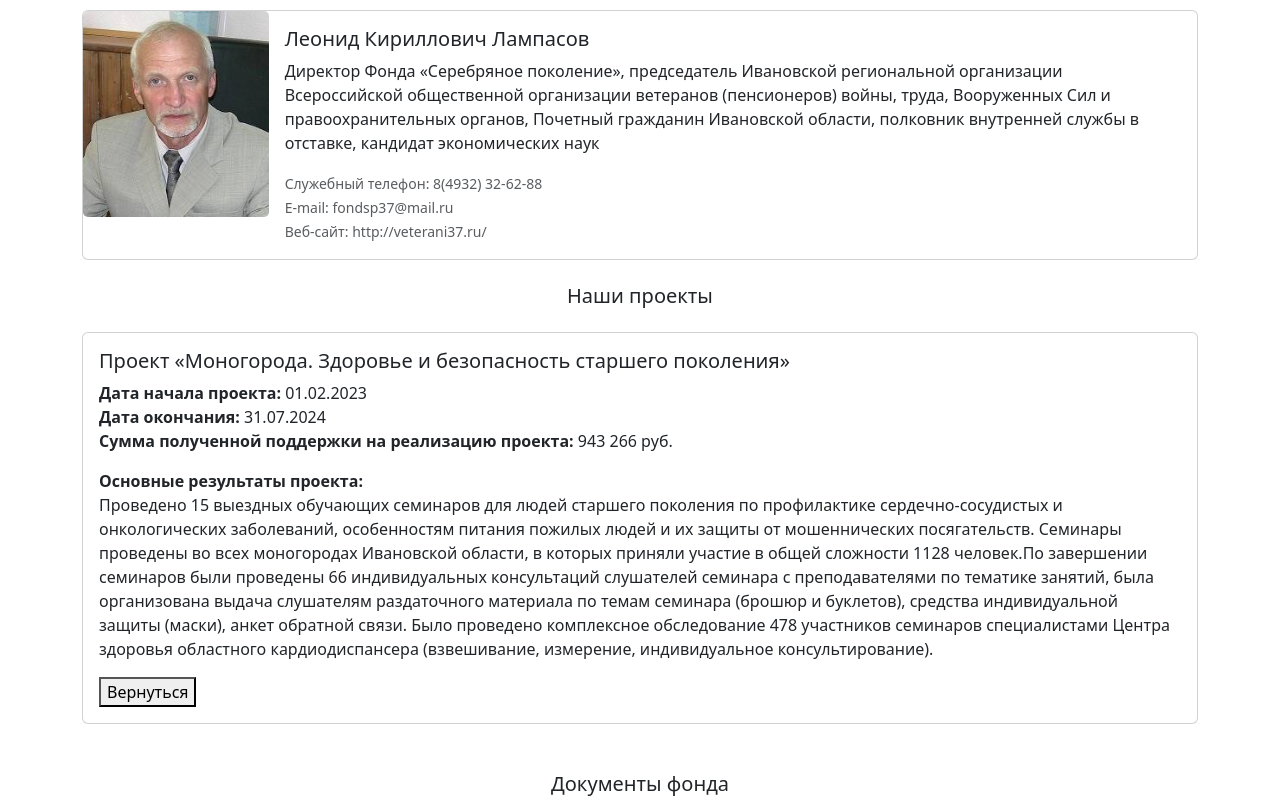
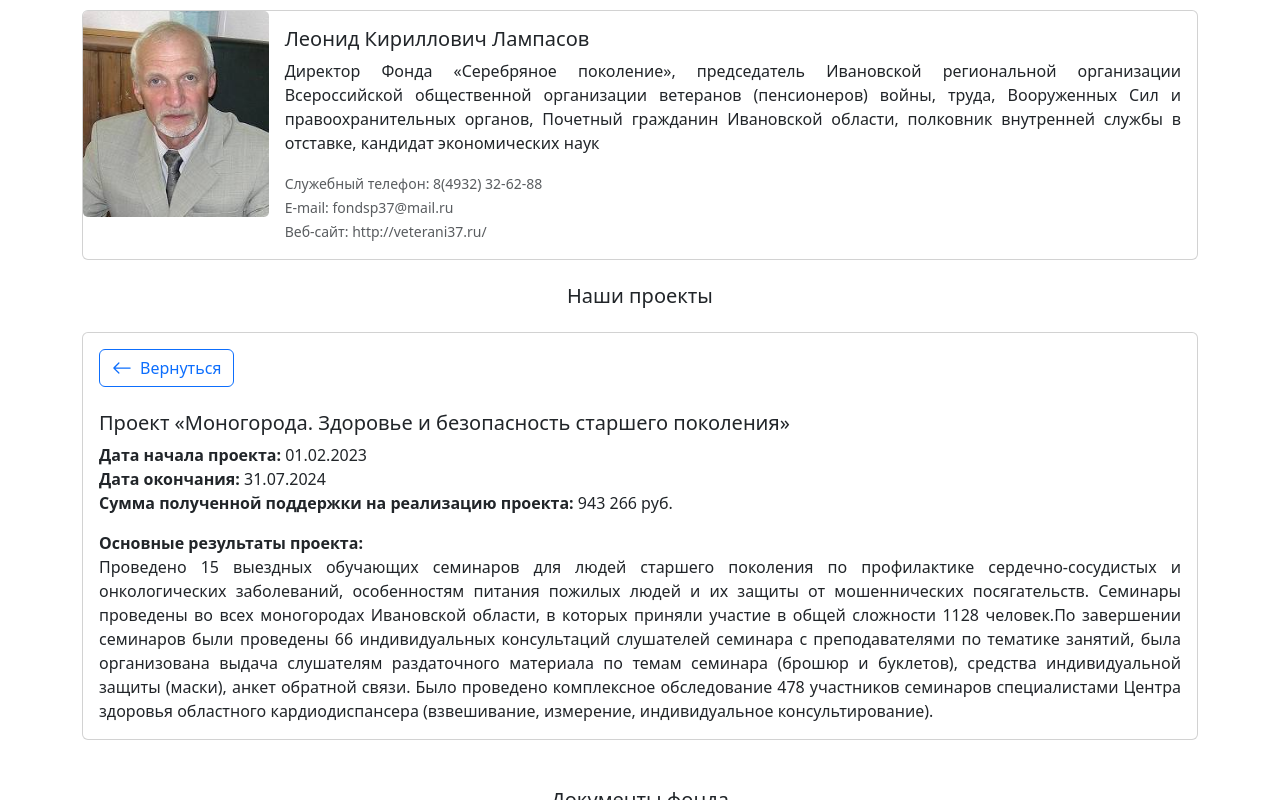
Before and after one commit to RetteraDev/social-foundation, a React (Create React App) app: page / in a window 1280 px wide. Both pictures are taken after a click on the element 260 px from the left and 1331 px from the top of the page. Shown: the part 931-1731 px from the top of the page. Built offline with nearby package versions, Linux system fonts and the light colour scheme.

Commit message:
style changes

```diff
--- a/src/components/Banner.tsx
+++ b/src/components/Banner.tsx
@@ -8,8 +8,8 @@ const Banner: React.FC = () => {
   return (
     <Card>
         <Card.Body>
-            <Card.Title>Мы рады приветствовать Вас на сайте Фонда социальной, правовой и финансовой поддержки ветеранов, пенсионеров, патриотических движений и культурно-исторического наследия «Серебряное поколение»</Card.Title>
-            <Card.Text>Мы рассчитываем на Вашу поддержку ветеранов и ветеранского движения в Ивановской области, а также в реализации инициатив нашего Фонда и  Ивановской региональной организации Всероссийской  общественной организации ветеранов (пенсионеров) войны, труда, Вооруженных Сил и правоохранительных органов по направлениям деятельности нашего Фонда</Card.Text>
+            <Card.Title style={{textAlign:'justify'}}>Мы рады приветствовать Вас на сайте Фонда социальной, правовой и финансовой поддержки ветеранов, пенсионеров, патриотических движений и культурно-исторического наследия «Серебряное поколение»</Card.Title>
+            <Card.Text style={{textAlign:'justify'}}>Мы рассчитываем на Вашу поддержку ветеранов и ветеранского движения в Ивановской области, а также в реализации инициатив нашего Фонда и Ивановской региональной организации Всероссийской общественной организации ветеранов (пенсионеров) войны, труда, Вооруженных Сил и правоохранительных органов по направлениям деятельности нашего Фонда</Card.Text>
         </Card.Body>
         <Card.Img variant="bottom" src={img} />
     </Card>
--- a/src/components/DirectorInfo.tsx
+++ b/src/components/DirectorInfo.tsx
@@ -18,7 +18,7 @@ const DirectorInfo: React.FC = () => {
         <Col>
           <Card.Body>
             <Card.Title>Леонид Кириллович Лампасов</Card.Title>
-            <Card.Text>Директор Фонда «Серебряное поколение», председатель  Ивановской региональной организации Всероссийской  общественной  организации   ветеранов (пенсионеров) войны, труда, Вооруженных Сил и правоохранительных органов, Почетный гражданин Ивановской области, полковник внутренней службы в отставке, кандидат экономических наук</Card.Text>
+            <Card.Text style={{textAlign:'justify'}}>Директор Фонда «Серебряное поколение», председатель  Ивановской региональной организации Всероссийской  общественной  организации   ветеранов (пенсионеров) войны, труда, Вооруженных Сил и правоохранительных органов, Почетный гражданин Ивановской области, полковник внутренней службы в отставке, кандидат экономических наук</Card.Text>
             <Card.Text>
               <small className="text-muted">Служебный телефон: 8(4932) 32-62-88</small>
               <Card.Text>
--- a/src/components/DocumentInfo.tsx
+++ b/src/components/DocumentInfo.tsx
@@ -39,7 +39,7 @@ const DocumentInfo: React.FC = () => {
             rel="noopener noreferrer"
             className="text-decoration-none w-100"
           >
-            <Button variant="outline-primary" className="w-100 d-flex align-items-center justify-content-center">
+            <Button variant="outline-primary" className="w-100 h-100 d-flex align-items-center justify-content-center">
               <svg
                 xmlns="http://www.w3.org/2000/svg"
                 width="20"
--- a/src/components/NewsDetail.tsx
+++ b/src/components/NewsDetail.tsx
@@ -17,17 +17,29 @@ const NewsDetail: React.FC<NewsDetailProps> = ({ news, onBack }) => {
   return (
     <Card className="mb-4">
       <Card.Body>
+        <Button onClick={onBack} variant="outline-primary" className="h-100 d-flex align-items-center justify-content-center mb-4">
+          <svg
+            xmlns="http://www.w3.org/2000/svg"
+            width="20"
+            height="20"
+            fill="currentColor"
+            className="bi bi-download me-2 flex-shrink-0"
+            viewBox="0 0 16 16"
+          >
+            <path fill-rule="evenodd" d="M15 8a.5.5 0 0 0-.5-.5H2.707l3.147-3.146a.5.5 0 1 0-.708-.708l-4 4a.5.5 0 0 0 0 .708l4 4a.5.5 0 0 0 .708-.708L2.707 8.5H14.5A.5.5 0 0 0 15 8"/>
+          </svg>
+          <span>Вернуться</span>
+        </Button>
         <Card.Title>{news.title}</Card.Title>
         <Card.Text>
           <strong>Дата начала проекта:</strong> {news.startDate}<br />
           <strong>Дата окончания:</strong> {news.endDate}<br />
           <strong>Сумма полученной поддержки на реализацию проекта:</strong> {news.supportAmount}
         </Card.Text>
-        <Card.Text>
+        <Card.Text style={{textAlign:'justify'}}>
           <strong>Основные результаты проекта:</strong><br />
           {news.results}
         </Card.Text>
-        <button onClick={onBack}>Вернуться</button>
       </Card.Body>
     </Card>
   );
```
